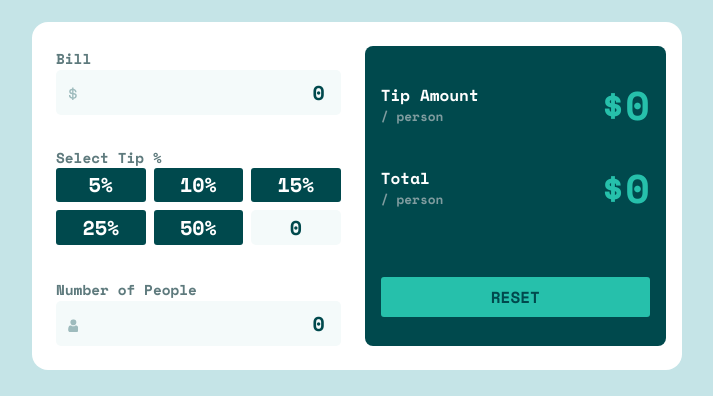
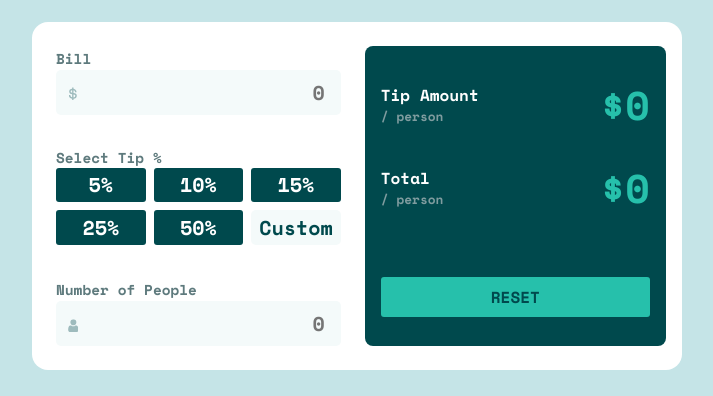
Before and after one commit to memoye/tip-calc-app, a React (Vite) app: page / in a window 1280 px wide. Shown: the part 258-654 px from the top of the page, without its empty margins (283-996 px from the left). Built offline with nearby package versions, Linux system fonts and the light colour scheme.

Commit message:
adjust inputs initial state

```diff
--- a/src/components/customInput/index.jsx
+++ b/src/components/customInput/index.jsx
@@ -9,7 +9,7 @@ const CustomInput = (props) => {
     const { label, placeholder, dispatch } = props
     const { state } = useContext(TipContext)
 
-    const [inputVal, setInputVal] = useState(0)
+    const [inputVal, setInputVal] = useState(null)
     function handleChange(e) {
         setInputVal(e.target.value)
     }
```
